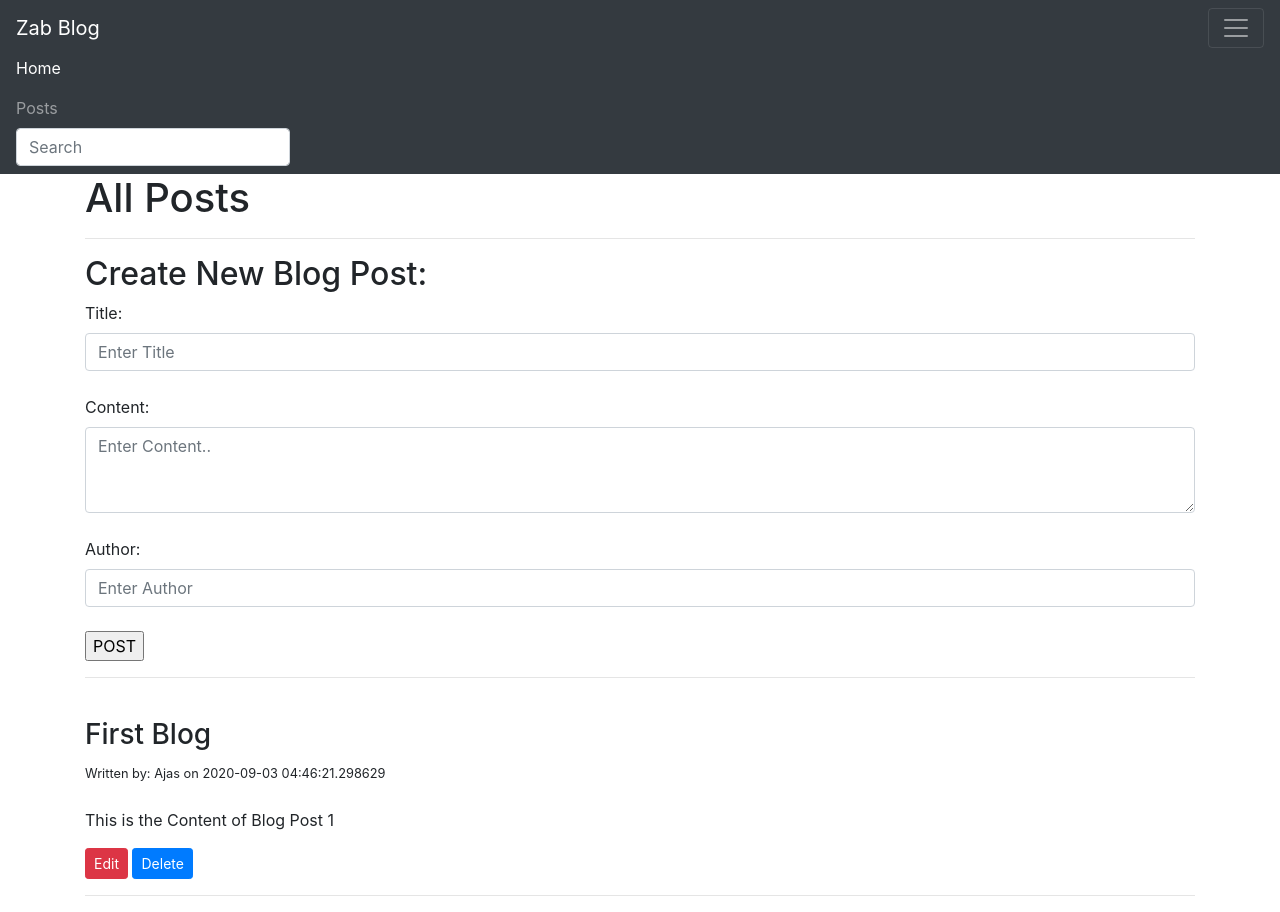
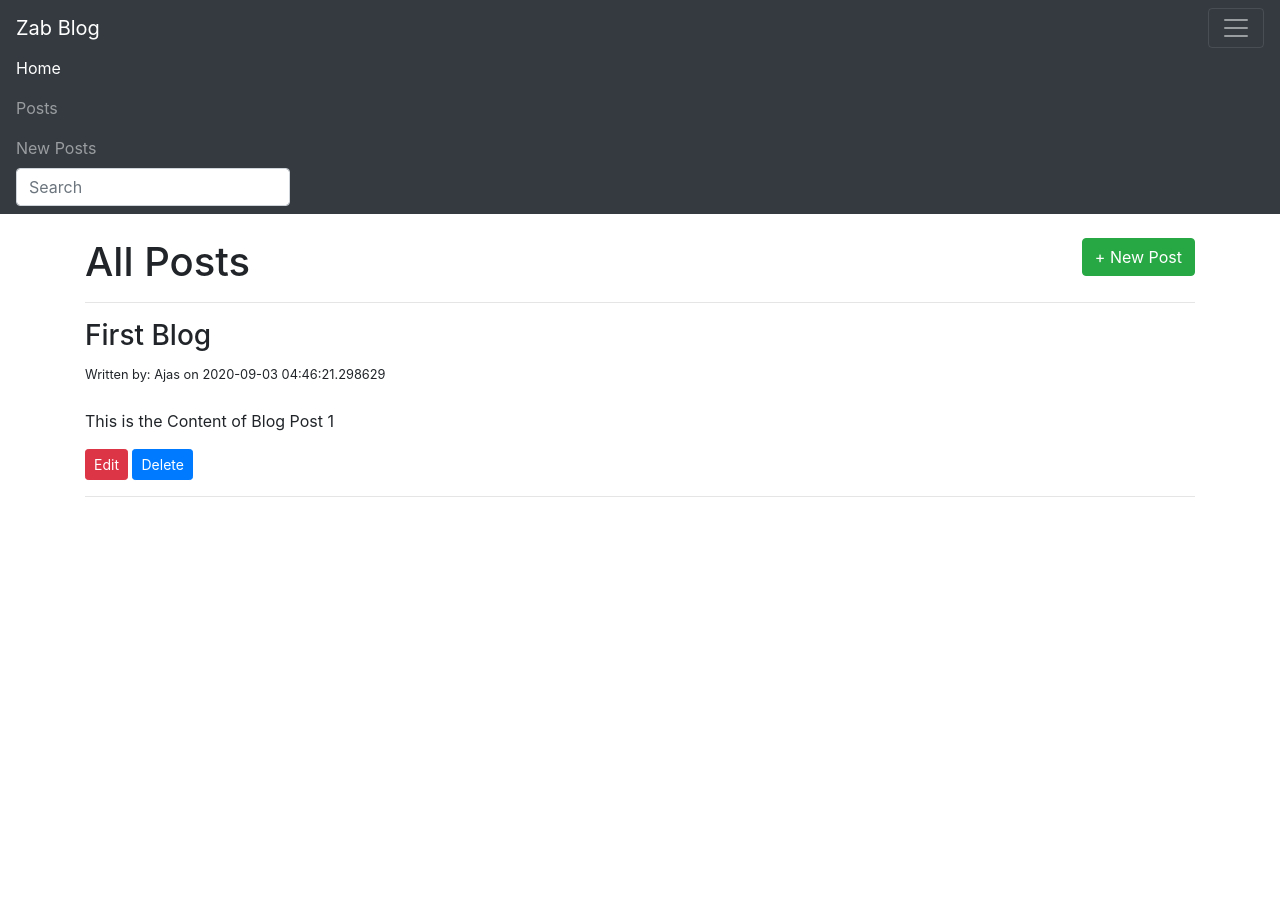
Before and after one commit to safwanvk/blog-flask, a Flask app: page /posts in a window 1280 px wide, after a click that opens the changed part. After the commit the page ends 497 px from the top, so only its background shows below. Run offline with Flask 2, Linux system fonts and the light colour scheme; data comes from the database, SQL or seed files in the repository; some libraries are stand-ins or nearby versions.

Commit message:
:art: Improve style

```diff
--- a/app.py
+++ b/app.py
@@ -61,5 +61,19 @@ def edit(id):
         return render_template('edit.html', post=post)
 
 
+@app.route('/posts/new/', methods=['GET', 'POST'])
+def new_post():
+    if request.method == 'POST':
+        post_title = request.form['title']
+        post_content = request.form['content']
+        post_author = request.form['author']
+        new_post = BlogPost(title=post_title, content=post_content, author=post_author)
+        db.session.add(new_post)
+        db.session.commit()
+        return redirect('/posts')
+    else:
+        return render_template('new_post.html')
+
+
 if __name__ == "__main__":
     app.run(debug=True)
--- a/templates/base.html
+++ b/templates/base.html
@@ -21,6 +21,9 @@
       <li class="nav-item">
         <a class="nav-link" href="/posts">Posts</a>
       </li>
+      <li class="nav-item">
+        <a class="nav-link" href="/posts/new">New Posts</a>
+      </li>
     </ul>
     <form class="form-inline my-2 my-md-0">
       <input class="form-control" type="text" placeholder="Search" aria-label="Search">
--- a/templates/posts.html
+++ b/templates/posts.html
@@ -3,25 +3,14 @@
 {% block title %}<title>Posts</title>{% endblock %}
 {% block content %}
 
-<h1>All Posts</h1>
-<hr>
-  <h2>Create New Blog Post:</h2>
-  <form action="/posts" method="POST">
-    <label for="title">Title:</label>
-    <input class="form-control" name="title" id="title" type="text" placeholder="Enter Title" aria-label="Enter Title">
-    <br>
-    <label for="content">Content:</label>
-    <textarea class="form-control" id="content" name="content" rows="3" placeholder="Enter Content.." aria-label="Enter Content.."></textarea>
-    <br>
-    <label for="author">Author:</label>
-    <input class="form-control" name="author" id="author" type="text" placeholder="Enter Author" aria-label="Enter Author">
-    <br>
-    <input type="submit" value="POST">
-  </form>
+<div>
+  <br>
+  <h1 style="display:inline">All Posts</h1>
+  <a style="display:inline" class="btn btn-success float-right" href="/posts/new">+ New Post</a>
+</div>
 <hr>
 {% for post in context %}
-  <br>
-  <h3>{{ post.title }}</h3>
+<h3>{{ post.title }}</h3>
   {% if post.author %}
     <small>Written by: {{ post.author }} on {{ post.date_published }}</small>
   {% else %}
@@ -29,7 +18,7 @@
   {% endif %}
   <br>
   <br>
-  <p>{{ post.content }}</p>
+  <p sytle="white-space:pre-wrap">{{ post.content }}</p>
   <a class="btn btn-danger btn-sm" href="/posts/edit/{{ post.id }}">Edit</a>
   <a class="btn btn-primary btn-sm" href="/posts/delete/{{ post.id }}">Delete</a>
   <br>
```
Also changed, not shown: templates/edit.html (+7 -4 lines), templates/new_post.html (added, +24 -0 lines).
